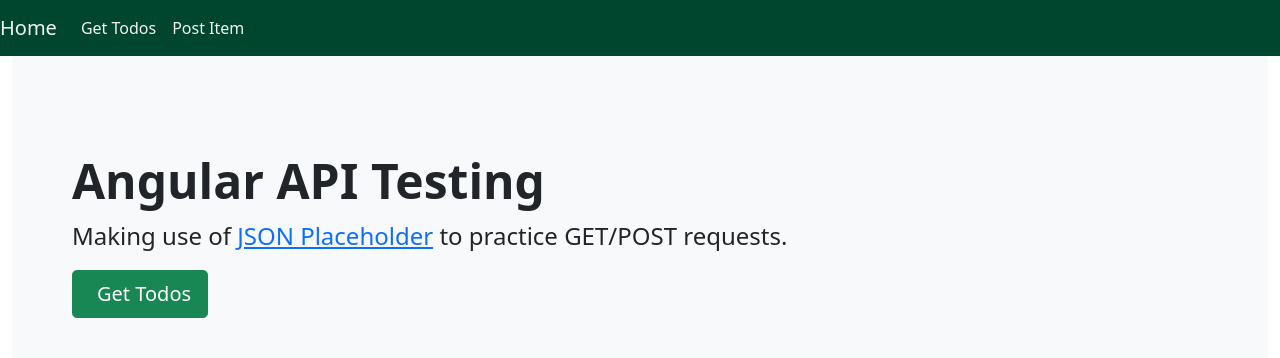
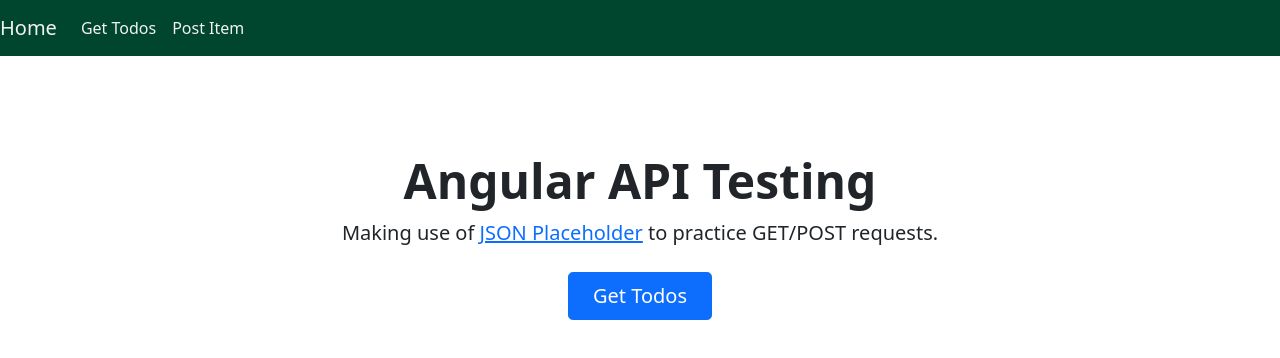
Before and after one commit to mahonyodhran/angular-api-test, an Angular app: page / in a window 1280 px wide. Shown: the top 358 px of the page. Built offline with nearby package versions, Linux system fonts and the light colour scheme.

Commit message:
updated styling

```diff
--- a/src/app/landing/landing.component.html
+++ b/src/app/landing/landing.component.html
@@ -1,9 +1,10 @@
-<div class="p-5 mb-4 bg-light rounded-3">
-    <div class="container-fluid py-5">
-        <h1 class="display-5 fw-bold">Angular API Testing</h1>
-        <p class="col-md-8 fs-4">Making use of <a href="https://jsonplaceholder.typicode.com/" target="_blank">JSON
+<div class="px-4 py-5 my-5 text-center">
+    <h1 class="display-5 fw-bold">Angular API Testing</h1>
+    <div class="col-lg-6 mx-auto">
+        <p class="lead mb-4">Making use of <a href="https://jsonplaceholder.typicode.com/" target="_blank">JSON
                 Placeholder</a> to practice GET/POST requests.</p>
-        <button routerLink="/get-todos" type="button" class="btn btn-success btn-rounded btn-block btn-lg"><i
-                class="far fa-clock me-2 mr-2"></i>Get Todos</button>
+        <div class="d-grid gap-2 d-sm-flex justify-content-sm-center">
+            <button routerLink="/get-todos" type="button" class="btn btn-primary btn-lg px-4 gap-3">Get Todos</button>
+        </div>
     </div>
 </div>
```
